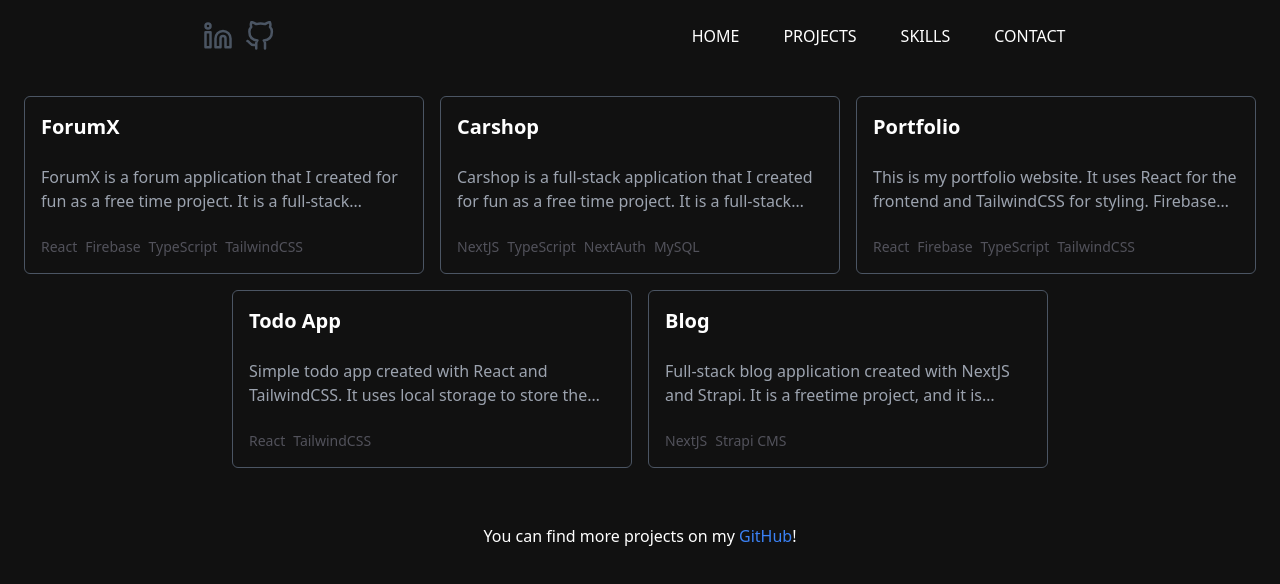
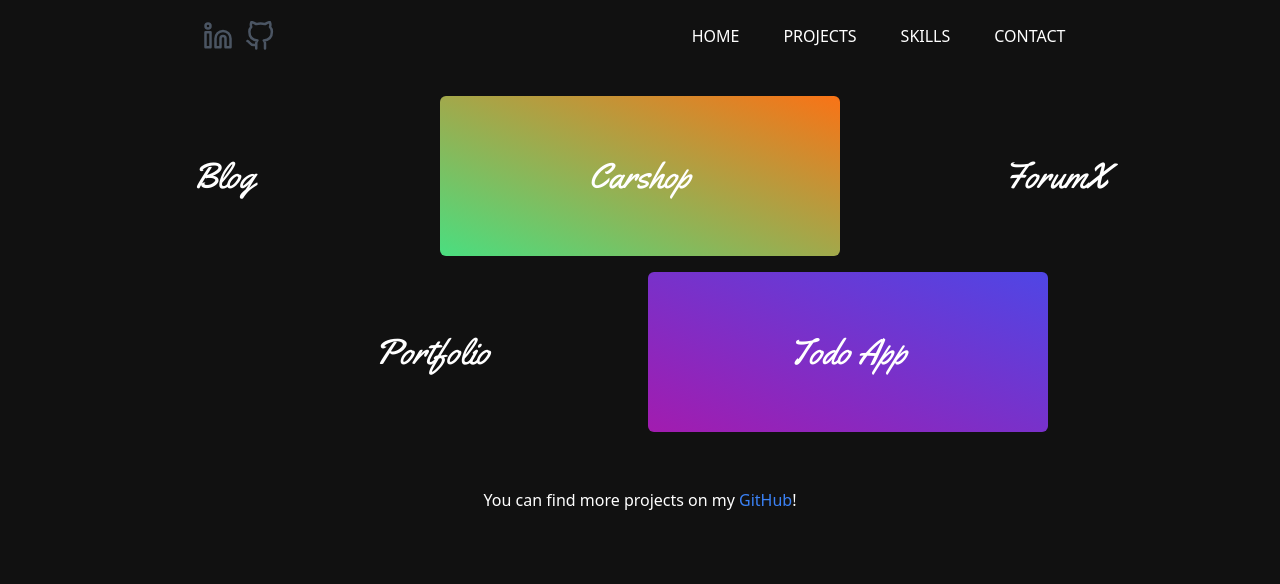
Before and after one commit to AleksiPamilo/Portfolio, a React (Create React App) app: page /projects in a window 1280 px wide. Shown: the top 584 px of the page. Built offline with nearby package versions, Linux system fonts and the light colour scheme.

Commit message:
Style update

```diff
--- a/public/index.html
+++ b/public/index.html
@@ -8,6 +8,9 @@
   <meta name="theme-color" content="#000000" />
   <meta name="description" content="Personal portfolio page created with React and Firebase." />
   <link rel="apple-touch-icon" href="%PUBLIC_URL%/logo192.png" />
+  <link rel="preconnect" href="https://fonts.googleapis.com">
+  <link rel="preconnect" href="https://fonts.gstatic.com" crossorigin>
+  <link href="https://fonts.googleapis.com/css2?family=Yellowtail&display=swap" rel="stylesheet">
   <!--
       manifest.json provides metadata used when your web app is installed on a
       user's mobile device or desktop. See https://developers.google.com/web/fundamentals/web-app-manifest/
--- a/src/components/ProjectSlider.tsx
+++ b/src/components/ProjectSlider.tsx
@@ -39,10 +39,18 @@ const ProjectsSlider: React.FC<ProjectsSliderProps> = ({ projects, currentProjec
     return (
         <div className="flex flex-col items-center justify-center mt-12 px-4">
             <div>
-                <div className="flex flex-col sm:flex-row items-stretch gap-x-4 gap-y-8">
+                <div className="flex flex-col lg:flex-row items-stretch gap-x-4 gap-y-8">
                     <div className="max-w-[50rem]">
-                        {currentProject.images &&
-                            <ImageSlider images={currentProject.images} />
+                        {currentProject.images
+                            ? <ImageSlider images={currentProject.images} />
+                            : <div className={`md:w-[50rem] h-full flex items-center justify-center rounded-md bg-gradient-to-br transition-all ease-in-out duration-300 ${[
+                                "from-fuchsia-500 to-emerald-500", "from-fuchsia-700 to-indigo-600", "from-rose-200 to-emerald-500",
+                                "from-yellow-300 to-indigo-600", "from-green-500 to-pink-200", "from-purple-500 to-blue-200",
+                                "from-blue-300 to-yellow-300", "from-indigo-500 to-pink-200", "from-green-400 to-orange-500",
+                                "from-lime-400 to-indigo-600"
+                            ][Math.floor(Math.random() * 10)]}`}>
+                                <h1 className="font-yellowtail text-5xl max-lg:py-12">Images coming soon..</h1>
+                            </div>
                         }
                     </div>
                     <div className="w-full md:w-[20rem] h-full md:ml-4 flex flex-col gap-y-4 p-4">
--- a/src/components/cards/ProjectCard.tsx
+++ b/src/components/cards/ProjectCard.tsx
@@ -6,21 +6,14 @@ type ProjectCardProps = {
 };
 
 const ProjectCard: React.FC<ProjectCardProps> = ({ project }) => {
-    const tags = project.tags ?? project.technologies.slice(0, 4);
+    const center = "absolute top-1/2 left-1/2 transform -translate-x-1/2 -translate-y-1/2 w-full text-center px-8";
+    const animation = "transition-all ease-in-out duration-500";
 
     return (
-        <a href={"/projects/" + project.slug} className="flex flex-col max-w-[25rem] p-4 gap-6 rounded-md select-none border border-gray-600 hover:shadow-glow-1">
-            <span className="flex items-center gap-2">
-                <h1 className="text-xl font-semibold">{project.name}</h1>
-            </span>
-
-            <p className="line-clamp-2 text-gray-400">{project.description}</p>
-            <div className="flex flex-wrap gap-2">
-                {tags.map((tag, index) => (
-                    <span key={index} className="text-zinc-600 rounded-md text-sm capitalize">
-                        {tag}
-                    </span>
-                ))}
+        <a key={project.name} href={"/projects/" + project.slug} className={`relative flex items-center justify-center w-[25rem] h-[10rem] rounded-md group bg-gradient-to-tr ${project.gradient}`}>
+            <div className="text-4xl px-8 py-12">
+                <h1 className={`font-yellowtail group-hover:opacity-0 ${center} ${animation}`}>{project.name}</h1>
+                <p className={`text-base font-light line-clamp-2 opacity-0 group-hover:opacity-100 ${center} ${animation}`}>{project.description}</p>
             </div>
         </a>
     )
--- a/src/data/projects.json
+++ b/src/data/projects.json
@@ -28,19 +28,16 @@
             "TypeScript",
             "TailwindCSS"
         ],
-        "time": "2023"
+        "startDate": "2022-09-14T21:00:00.000Z",
+        "finishDate": "2023-03-26T21:00:00.000Z",
+        "gradient": "from-rose-700 to-purple-300"
     },
     {
         "name": "Carshop",
         "slug": "carshop",
         "description": "Carshop is a full-stack application that I created for fun as a free time project. It is a full-stack application that uses NextJS for the front and backend, NextAuth for authentication, Prisma for database management and MySQL for the database.",
         "link": "https://beta.carshop.aleksipamilo.dev/",
-        "images": [
-            {
-                "url": "/assets/coming-soon.png",
-                "alt": "Coming Soon"
-            }
-        ],
+        "images": null,
         "technologies": [
             "NextJS",
             "TypeScript",
@@ -55,7 +52,9 @@
             "NextAuth",
             "MySQL"
         ],
-        "time": "2023-2024"
+        "startDate": "2023-12-19T22:00:00.000Z",
+        "finishDate": null,
+        "gradient": "from-green-400 to-orange-500"
     },
     {
         "name": "Portfolio",
@@ -74,7 +73,9 @@
             "TypeScript",
             "TailwindCSS"
         ],
-        "time": "2023"
+        "startDate": "2023-03-01T22:00:00.000Z",
+        "finishDate": "2024-04-13T21:00:00.000Z",
+        "gradient": "from-blue-400 to-yellow-300"
     },
     {
         "name": "Todo App",
@@ -91,12 +92,14 @@
             "React",
             "TailwindCSS"
         ],
-        "time": "2023"
+        "startDate": "2023-03-01T22:00:00.000Z",
+        "finishDate": "2023-03-30T21:00:00.000Z",
+        "gradient": "from-fuchsia-700 to-indigo-600"
     },
     {
         "name": "Blog",
         "slug": "blog",
-        "description": "Full-stack blog application created with NextJS and Strapi. It is a freetime project, and it is nowhere near ready :D",
+        "description": "Full-stack blog application created with NextJS and Strapi. It is a free time project, and it is nowhere near ready :D",
         "link": "https://blog.aleksipamilo.dev/",
         "images": [
             {
@@ -108,6 +111,8 @@
             "NextJS",
             "Strapi CMS"
         ],
-        "time": "2024"
+        "startDate": "2024-02-29T22:00:00.000Z",
+        "finishDate": null,
+        "gradient": "from-purple-600 to-yellow-400"
     }
 ]
--- a/src/interfaces/project.ts
+++ b/src/interfaces/project.ts
@@ -9,6 +9,9 @@ export interface IProject {
     description: string;
     images: ProjectImage[] | null;
     technologies: string[];
+    startDate: string;
+    finishDate: string | null;
+    gradient: string;
     tags?: string[];
     link?: string;
 }
--- a/src/sites/Project.tsx
+++ b/src/sites/Project.tsx
@@ -14,7 +14,7 @@ const Projects: React.FC = () => {
     }, [slug]);
 
     return (
-        <main className="flex flex-col justify-center items-center w-full h-screen">
+        <main className="flex flex-col justify-center items-center w-full h-screen max-md:my-14">
             <ProjectSlider projects={projects} currentProject={project.current} />
 
             <p className="text-center mt-4 pb-8 flex">You can find more projects on my
--- a/src/sites/Projects.tsx
+++ b/src/sites/Projects.tsx
@@ -2,12 +2,15 @@ import React from "react";
 import { social } from "../data/navItems";
 import projects from "../data/projects.json";
 import ProjectCard from "../components/cards/ProjectCard";
+import sortByDate from "../utils/sortProjects";
 
 const Projects: React.FC = () => {
+    const sortedProjects = sortByDate(projects);
+
     return (
         <main className="flex flex-col items-center min-h-screen py-24 gap-14 md:gap-10">
             <div className="flex flex-wrap items-center justify-center gap-4">
-                {projects.map((project, index) => (
+                {sortedProjects.map((project, index) => (
                     <ProjectCard key={index} project={project} />
                 ))}
             </div>
--- /dev/null
+++ b/src/utils/sortProjects.ts
@@ -0,0 +1,23 @@
+import { IProject } from "../interfaces/project";
+
+export default function sortByDate(projects: IProject[]) {
+    return projects.sort((a, b) => {
+        const startDateA = new Date(a.startDate);
+        const startDateB = new Date(b.startDate);
+
+        const finishDateA = a.finishDate ? new Date(a.finishDate) : null;
+        const finishDateB = b.finishDate ? new Date(b.finishDate) : null;
+
+        if (!finishDateA && finishDateB) {
+            return -1;
+        } else if (finishDateA && !finishDateB) {
+            return 1;
+        } else {
+            if (!finishDateA && !finishDateB) {
+                return startDateB.getTime() - startDateA.getTime();
+            } else {
+                return startDateA.getTime() - startDateB.getTime();
+            }
+        }
+    });
+}
--- a/tailwind.config.js
+++ b/tailwind.config.js
@@ -13,6 +13,9 @@ module.exports = {
         "glow-5": "0 0 5px 5px #ffffff",
       }
     },
+    fontFamily: {
+      yellowtail: ['Yellowtail']
+    }
   },
   plugins: [],
 }
```
Also changed, not shown: public/assets/coming-soon.png (deleted), src/index.css (indentation only).
